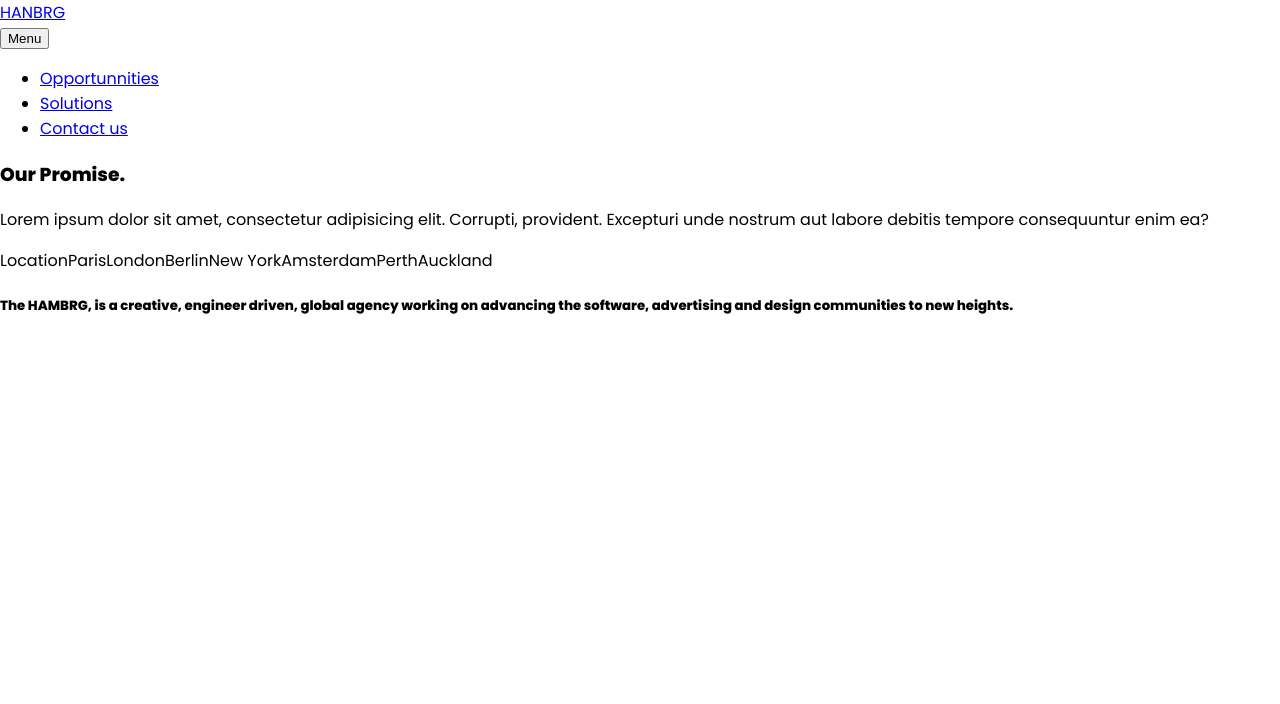
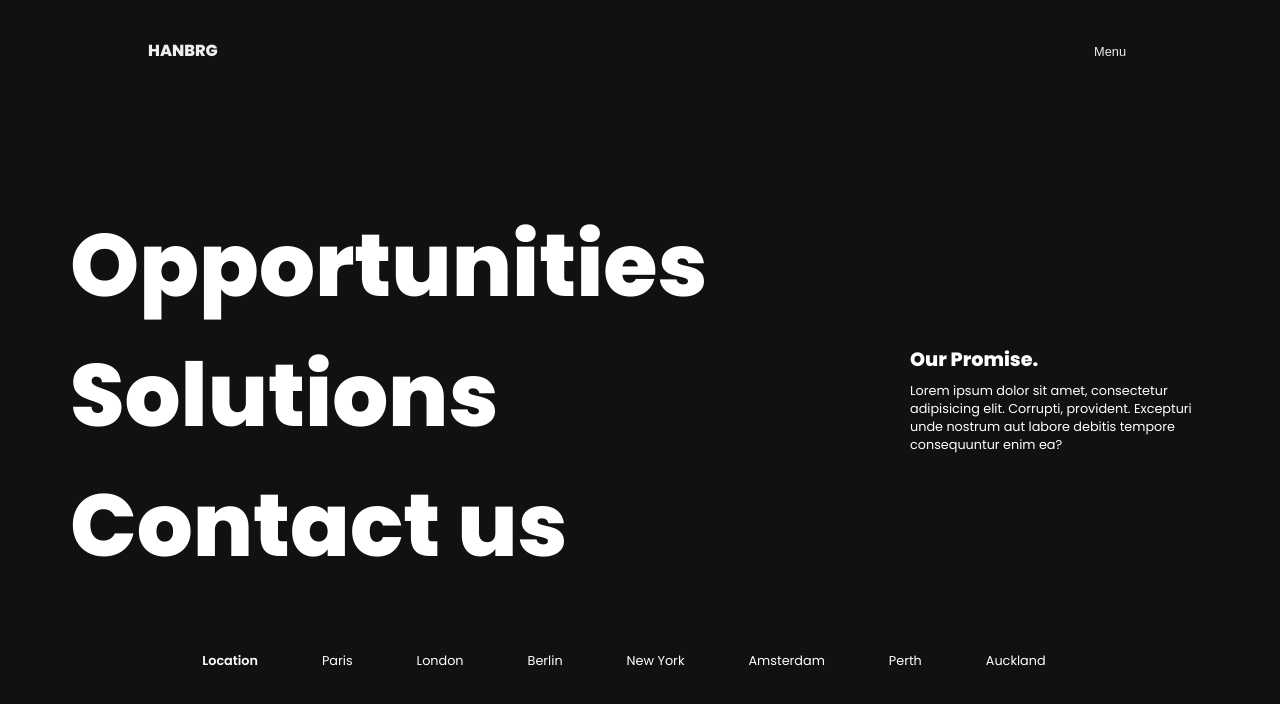
Before and after one commit to nadiamariduena/-anim-menu-react1, a React (Create React App) app: page / in a window 1280 px wide. Shown: the top 704 px of the page. Built offline with nearby package versions, Linux system fonts and the light colour scheme.

Commit message:
setting up the styles

```diff
--- a/src/App.scss
+++ b/src/App.scss
@@ -10,3 +10,176 @@ body {
   font-family: "Poppins", -apple-system, BlinkMacSystemFont, "Segoe UI", Roboto,
     Oxygen, Ubuntu, Cantarell, "Open Sans", "Helvetica Neue", sans-serif;
 }
+body {
+  overflow-x: hidden;
+}
+// ---------------------
+.container {
+  width: 980px;
+  min-width: 1080px;
+  margin: 0 auto;
+  .wrapper {
+    padding: 0 48px;
+    .home {
+      display: flex;
+      justify-content: center;
+      align-items: center;
+      height: 100%;
+      width: 100%;
+      p {
+        font-size: 0.75rem;
+        letter-spacing: 0.3rem;
+        text-transform: uppercase;
+        font-weight: 500;
+      }
+      h5 {
+        margin-top: 260px;
+        font-size: 24px;
+        font-weight: 600;
+        padding-right: 360px;
+      }
+    }
+  }
+}
+
+header {
+  height: 100px;
+  .inner-header {
+    position: relative;
+    z-index: 10;
+    height: 100px;
+    display: flex;
+    justify-content: space-between;
+    align-items: center;
+    .logo a {
+      font-weight: 700;
+      font-size: 1rem;
+      text-decoration: none;
+      color: #eee;
+    }
+    .menu {
+      button {
+        border: none;
+        background: none;
+        outline: none;
+        color: #eee;
+        cursor: pointer;
+        font-size: 0.8rem;
+        mix-blend-mode: difference;
+      }
+    }
+  }
+  .hamburger-menu {
+    // display: none;
+    z-index: 9;
+    top: 0;
+    left: 0;
+    right: 0;
+    position: fixed;
+    height: 100%;
+    width: 100%;
+    .menu-secondary-background-color {
+      background: $black;
+      top: 0;
+      left: 0;
+      right: 0;
+      bottom: 0;
+      position: fixed;
+      height: 100%;
+      width: 100%;
+      z-index: -1;
+    }
+    .menu-layer {
+      position: relative;
+      background: #111;
+      height: 100%;
+      overflow: hidden;
+      .menu-city-background {
+        top: 0;
+        left: 0;
+        right: 0;
+        bottom: 0;
+        position: absolute;
+        height: 100%;
+        width: 100%;
+        opacity: 0;
+        background-size: cover;
+        background-repeat: no-repeat;
+        animation-name: backgroundEffect;
+        animation-duration: 30s;
+        animation-iteration-count: infinite;
+      }
+      // -----------
+      .wrapper {
+        position: relative;
+        .menu-links {
+          display: flex;
+          justify-content: space-around;
+          align-items: center;
+          position: relative;
+          top: 200px;
+          nav {
+            display: block;
+            ul {
+              margin: 0;
+              padding: 0;
+              li {
+                list-style: none;
+                font-size: 5.5rem;
+                font-weight: 700;
+                cursor: pointer;
+                height: 130px;
+                overflow: hidden;
+                position: relative;
+                width: 700px;
+                a {
+                  position: absolute;
+                  color: #fff;
+                  text-decoration: none;
+                  &:hover {
+                    color: #333;
+                  }
+                }
+              }
+            }
+          }
+          .info {
+            color: #fff;
+            width: 300px;
+            h3 {
+              font-size: 1.2rem;
+              margin: 8px auto;
+            }
+            p {
+              margin: 0 auto;
+              font-size: 0.8rem;
+            }
+          }
+        }
+        .locations {
+          position: absolute;
+          bottom: -80px;
+          color: #fff;
+          margin-top: 16px;
+          font-size: 0.8rem;
+          font-weight: 600;
+          span {
+            cursor: pointer;
+            &:first-child {
+              margin-left: 64px;
+            }
+            font-weight: 400;
+            margin: 0 32px;
+            transition: 0.3s ease-in-out;
+            &:hover {
+              color: #fff;
+              background: $black;
+              padding: 8px 24px;
+              border-radius: 4px;
+            }
+          }
+        }
+      }
+    }
+  }
+}
--- a/src/components/Hamburger.js
+++ b/src/components/Hamburger.js
@@ -3,6 +3,7 @@ import { Link } from "react-router-dom";
 
 const Hamburger = () => {
   return (
+    //  hamburger menu---------------------------------------------------------
     <div className="hamburger-menu">
       <div className="menu-secondary-background-color">
         {/* what this div represents is:
@@ -25,7 +26,7 @@ const Hamburger = () => {
             <nav>
               <ul>
                 <li>
-                  <Link to="/opportunities">Opportunnities</Link>
+                  <Link to="/opportunities">Opportunities</Link>
                 </li>
                 <li>
                   <Link to="/solutions">Solutions</Link>
@@ -59,6 +60,7 @@ const Hamburger = () => {
         </div>
       </div>
     </div>
+    // end hamburger menu---------------------------------------------------------
   );
 };
 
```
